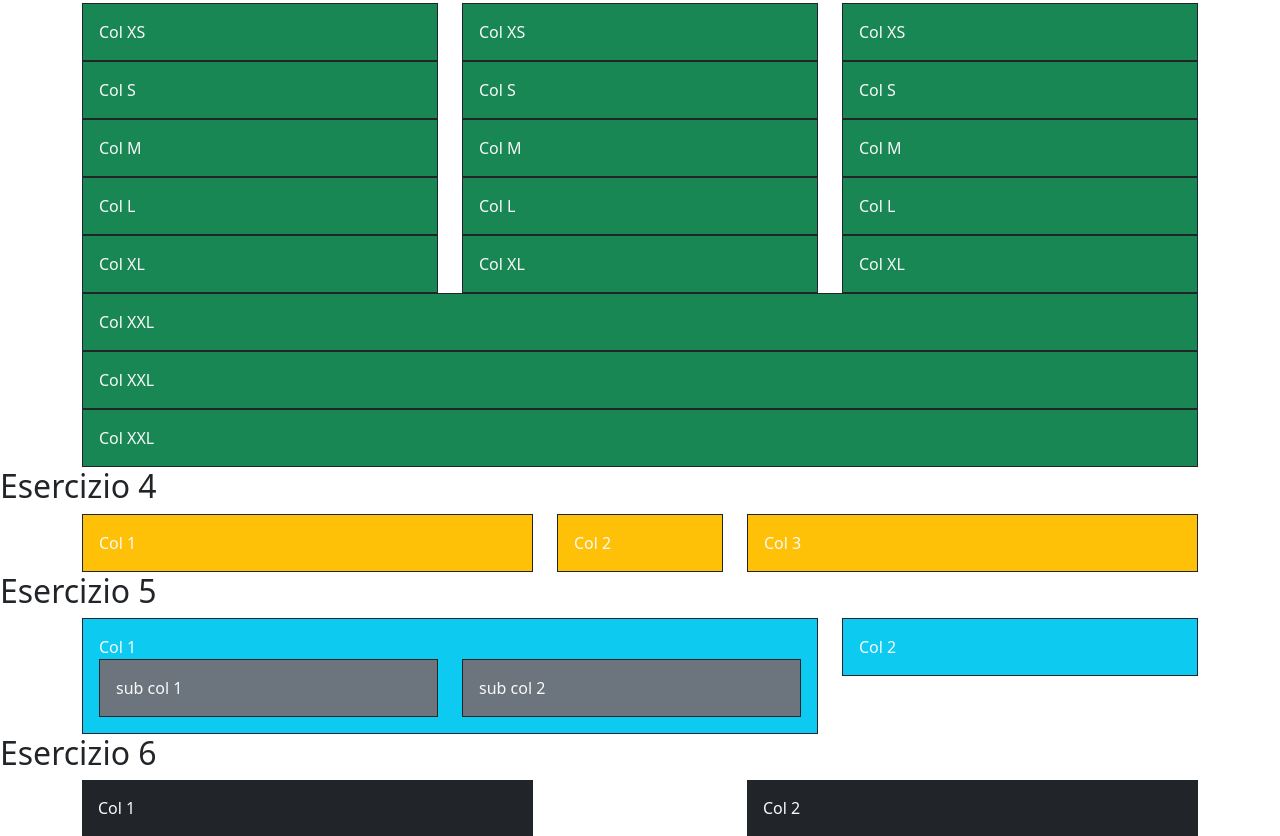
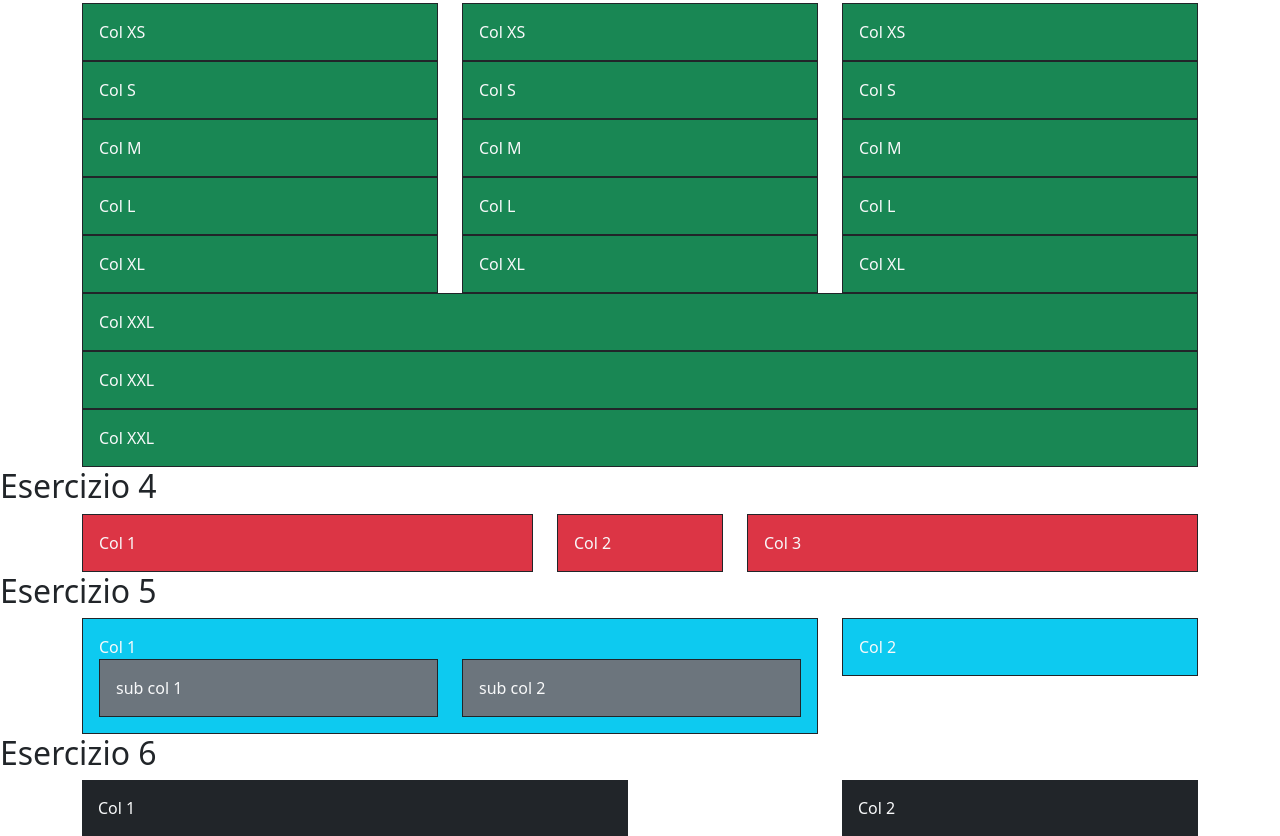
Before and after one commit to AleAngheben/U2-W2-D1, a plain HTML site: page index.html in a window 1280 px wide. Shown: the part 308-1144 px from the top of the page. Drawn offline with nearby package versions, Linux system fonts and the light colour scheme.

Commit message:
fixed ex4 color

```diff
--- a/index.html
+++ b/index.html
@@ -131,13 +131,13 @@
     <div class="container">
       <div class="row">
         <div class="col-xl-5">
-          <div class="bg-warning text-light p-3 border border-dark">Col 1</div>
+          <div class="bg-danger text-light p-3 border border-dark">Col 1</div>
         </div>
         <div class="col-xl-2">
-          <div class="bg-warning text-light p-3 border border-dark">Col 2</div>
+          <div class="bg-danger text-light p-3 border border-dark">Col 2</div>
         </div>
         <div class="col-xl-5">
-          <div class="bg-warning text-light p-3 border border-dark">Col 3</div>
+          <div class="bg-danger text-light p-3 border border-dark">Col 3</div>
         </div>
       </div>
     </div>
@@ -169,10 +169,10 @@
     <h2>Esercizio 6</h2>
     <div class="container">
       <div class="row">
-        <div class="col-xl-5">
+        <div class="col-xl-6">
           <div class="bg-dark text-light p-3">Col 1</div>
         </div>
-        <div class="col-xl-5 offset-xl-2">
+        <div class="col-xl-4 offset-xl-2">
           <div class="bg-dark text-light p-3">Col 2</div>
         </div>
       </div>
```
